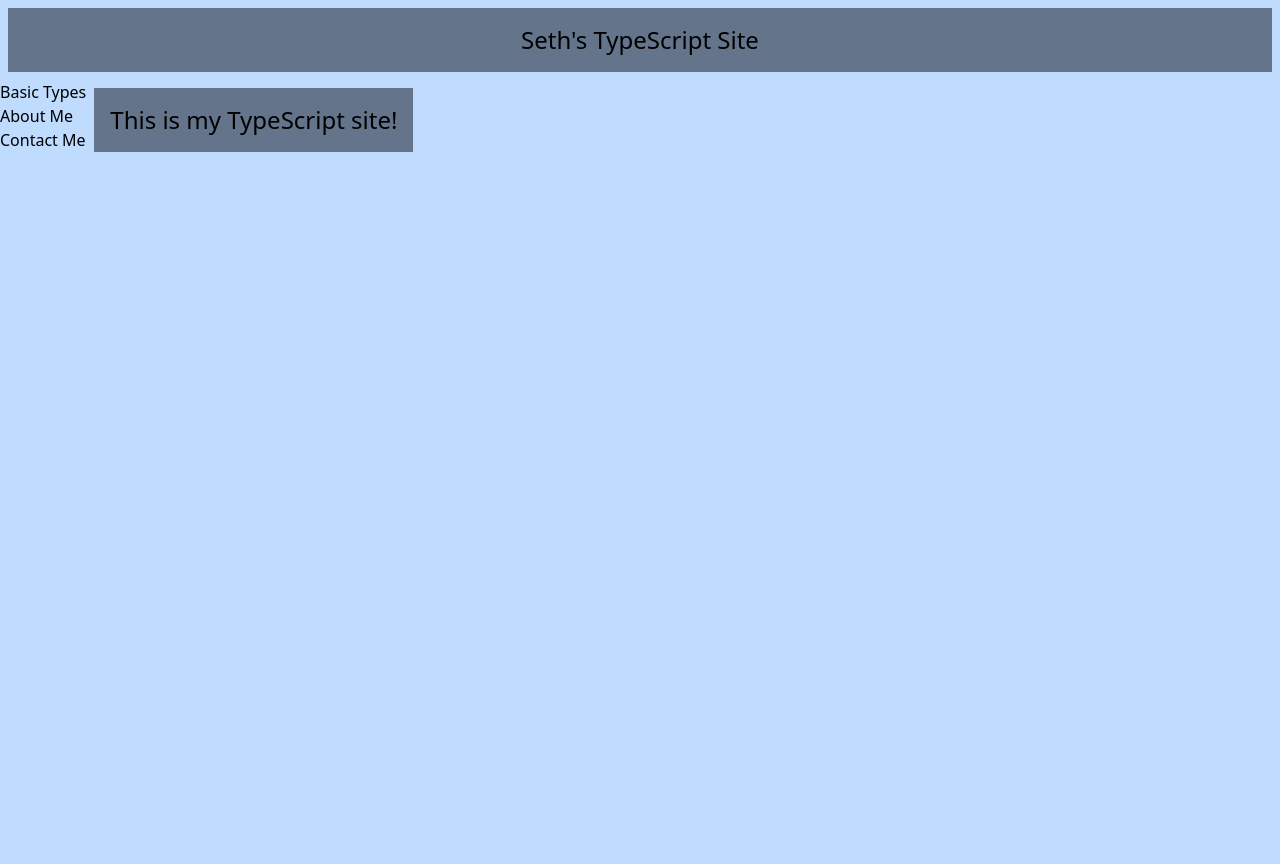
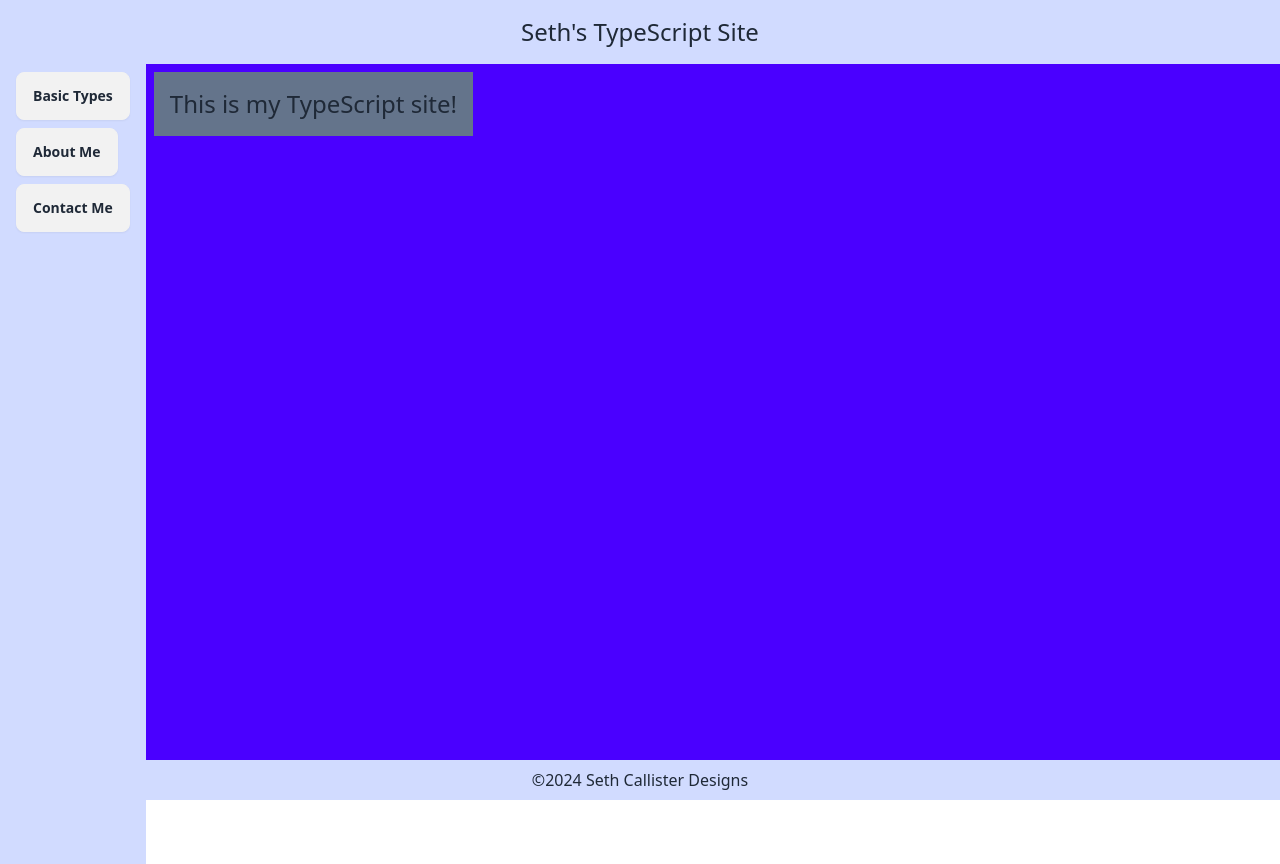
Before and after one commit to seth-coolister/intro-typescript, a website built with Vite: page src/index.html in a window 1280 px wide. Before the commit the page ends 800 px from the top, so only its background shows below. Built offline with nearby package versions, Linux system fonts and the light colour scheme.

Commit message:
added DaisyUI + themes

```diff
--- a/package.json
+++ b/package.json
@@ -9,6 +9,7 @@
   },
   "devDependencies": {
     "autoprefixer": "^10.4.17",
+    "daisyui": "^4.6.0",
     "postcss": "^8.4.33",
     "tailwindcss": "^3.4.1",
     "typescript": "^5.3.3",
--- a/src/index.html
+++ b/src/index.html
@@ -1,30 +1,37 @@
 <!DOCTYPE html>
-<html lang="en">
+<html lang="en" data-theme="light">
   <head>
-    <meta charset="UTF-8">
-    <meta name="viewport" content="width=device-width, initial-scale=1.0">
-    <link rel="stylesheet" href="index.css">
+    <meta charset="UTF-8" />
+    <meta name="viewport" content="width=device-width, initial-scale=1.0" />
+    <link rel="stylesheet" href="index.css" />
     <script src="index.ts" defer type="module"></script>
     <title>Introduction to TypeScript</title>
   </head>
-<body class="bg-blue-200">
+  <body class="bg-primary flex-col h-screen overflow-hidden">
     <header>
-        <h1 class="text-2xl bg-slate-500 m-2 p-4 text-center">Seth's TypeScript Site</h1>
+      <h1 class="text-2xl bg-primary-content p-4 text-center">
+        Seth's TypeScript Site
+      </h1>
     </header>
-    <main class="flex">
-        <nav>
-            <ul>
-                <li><button id="basicTypesButton">Basic Types</button></li>
-                <li><a href="about.html">About Me</a></li>
-                <li><a href="contact.html">Contact Me</a></li>
+    <main class="flex h-full">
+      <nav class="bg-primary-content min-w-36 p-2">
+        <ul class="flex flex-col">
+          <li><button class="btn mx-2" id="basicTypesButton">Basic Types</button></li>
+          <li><button class="btn m-2">About Me</button></li>
+          <li><button class="btn mx-2">Contact Me</button></li>
         </ul>
       </nav>
       <div>
-            <h2 class="text-2xl bg-slate-500 m-2 p-4 text-center">This is my TypeScript site!</h2>
+        <h2 class="text-2xl bg-slate-500 m-2 p-4 text-center">
+          This is my TypeScript site!
+        </h2>
         <p id="basicTypesTitle"></p>
         <p id="basicTypesExplanation"></p>
         <p id="basicTypesCode"></p>
       </div>
     </main>
+    <footer class="bg-primary-content fixed bottom-0 w-full p-2 text-center">
+      &copy;2024 Seth Callister Designs
+    </footer>
   </body>
 </html>
--- a/tailwind.config.js
+++ b/tailwind.config.js
@@ -5,5 +5,6 @@ module.exports = {
   theme: {
     extend: {},
   },
-  plugins: [],
+  plugins: [require("daisyui") ],
+  daisyui: ["light","dark","cupcake"]
 }
```
Also changed, not shown: 1 other file. Lines whose indentation alone changed are shown as unchanged.
